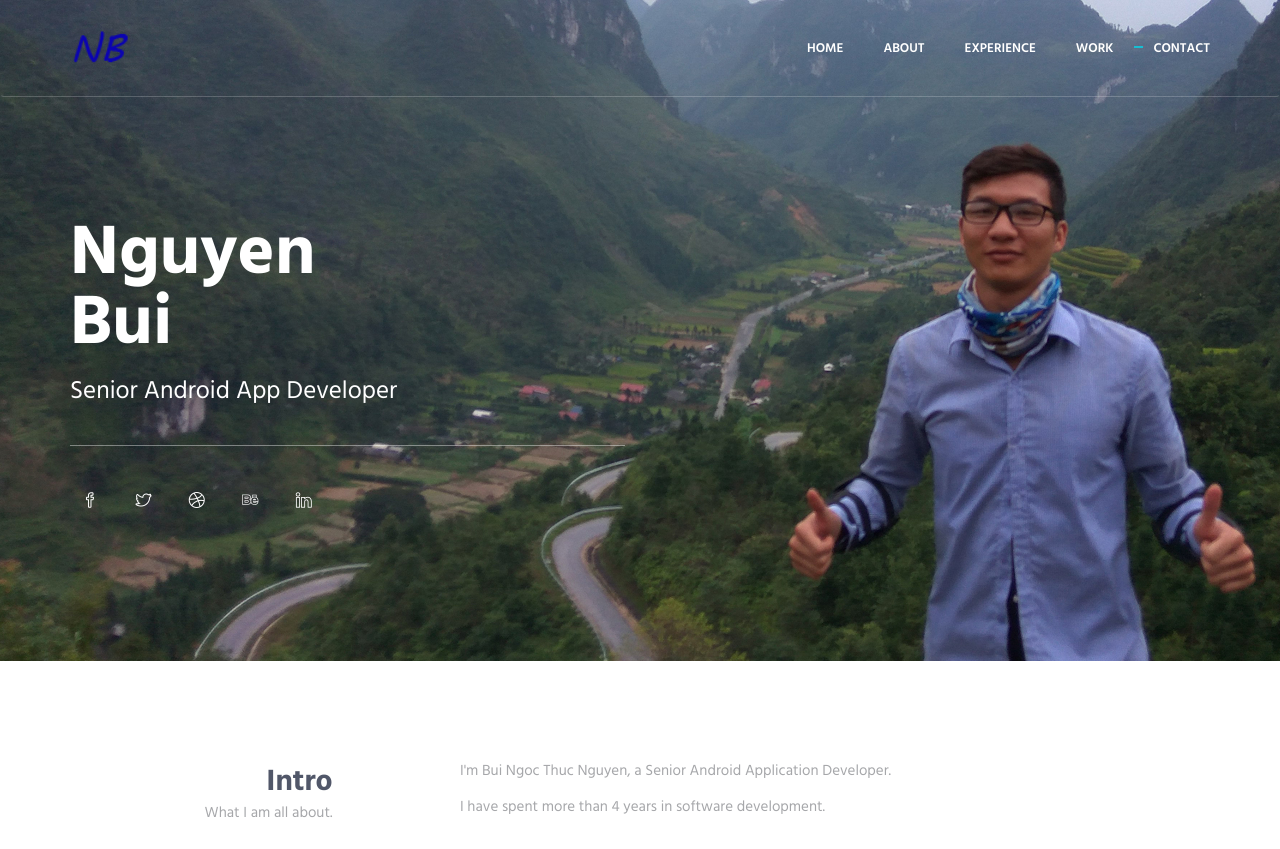
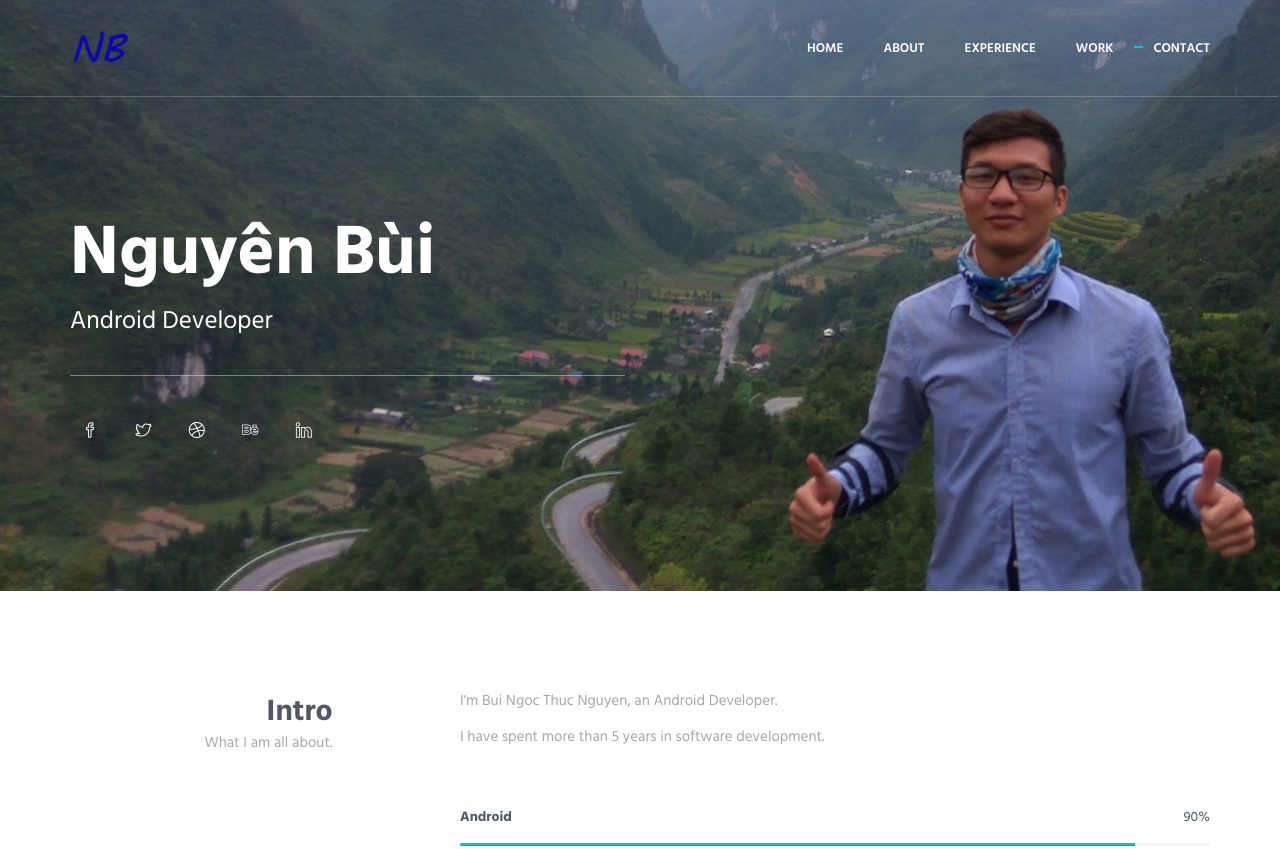
Before and after one commit to buinguyen/buinguyen.github.io, a plain HTML site: page index.html in a window 1280 px wide. Shown: the top 849 px of the page. Drawn offline with Linux system fonts and the light colour scheme.

Commit message:
Update index.html

```diff
--- a/index.html
+++ b/index.html
@@ -3,7 +3,7 @@
     <!-- BEGIN HEAD -->
     <head>
         <meta charset="utf-8"/>
-        <title>Nguyen Bui - Senior Android App Developer</title>
+        <title>Nguyên Bùi - Android Developer</title>
         <meta http-equiv="X-UA-Compatible" content="IE=edge">
         <meta content="width=device-width, initial-scale=1" name="viewport"/>
         <meta content="" name="description"/>
@@ -75,8 +75,8 @@
                 <div class="row">
                     <div class="col-sm-6">
                         <div class="promo-block-divider">
-                            <h1 class="promo-block-title">Nguyen <br/> Bui</h1>
-                            <p class="promo-block-text">Senior Android App Developer</p>
+                            <h1 class="promo-block-title">Nguyên Bùi</h1>
+                            <p class="promo-block-text">Android Developer</p>
                         </div>
                         <ul class="list-inline">
                             <li><a href="#" class="social-icons"><i class="icon-social-facebook"></i></a></li>
@@ -105,8 +105,8 @@
                     </div>
                     <div class="col-sm-8 col-sm-offset-1">
                         <div class="margin-b-60">
-                            <p>I'm Bui Ngoc Thuc Nguyen, a Senior Android Application Developer.</p>
-                            <p>I have spent more than 4 years in software development.</p>
+                            <p>I'm Bui Ngoc Thuc Nguyen, an Android Developer.</p>
+                            <p>I have spent more than 5 years in software development.</p>
                         </div>
 
                         <!-- Progress Box -->
```
